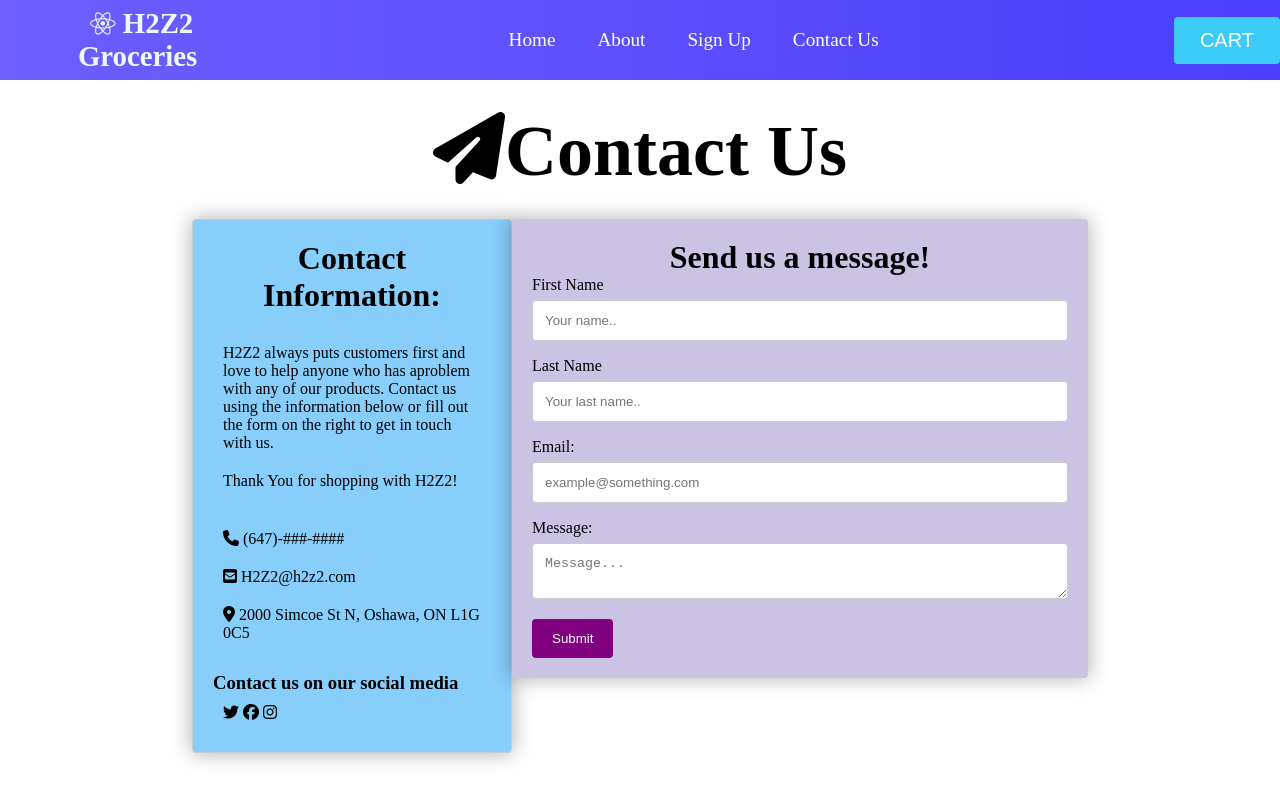
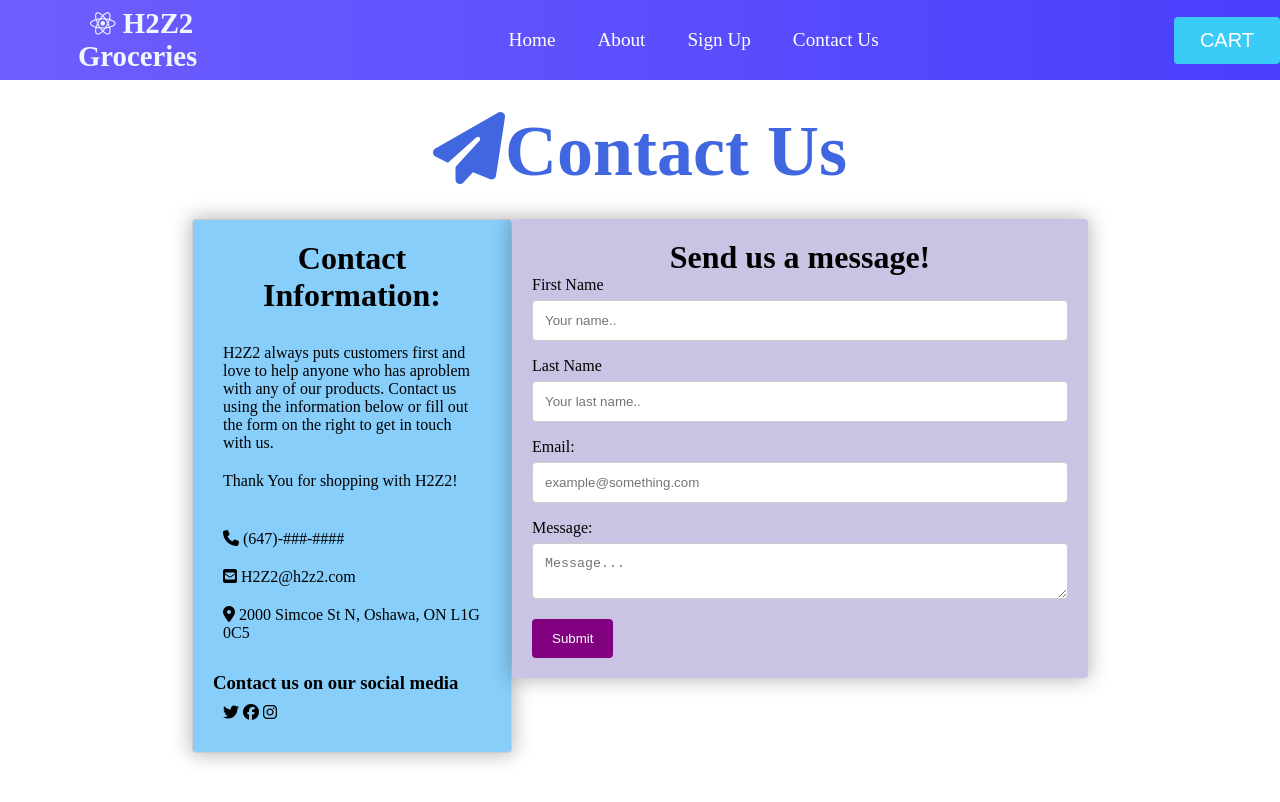
Before and after one commit to huzaifazia17/Online_Grocery_Store, a React (Create React App) app: page /ContactUs in a window 1280 px wide. Shown: the top 802 px of the page. Built offline with nearby package versions, Linux system fonts and the light colour scheme; the HTML template or start-up script is replaced by a standard one; a web font is replaced by a local one.

Commit message:
hanzalah official commit 2

```diff
--- a/src/Styles/Contact.css
+++ b/src/Styles/Contact.css
@@ -1,5 +1,6 @@
 .contactUs{
     text-align: center;
+    color: #4066E0;
     font-size:72px;
     font-family: 'Abhaya Libre', serif;
     padding-top: 30px;
@@ -14,6 +15,7 @@
 h1{
     text-align: center;
 }
+
 p{
     padding:10px
 }
```
